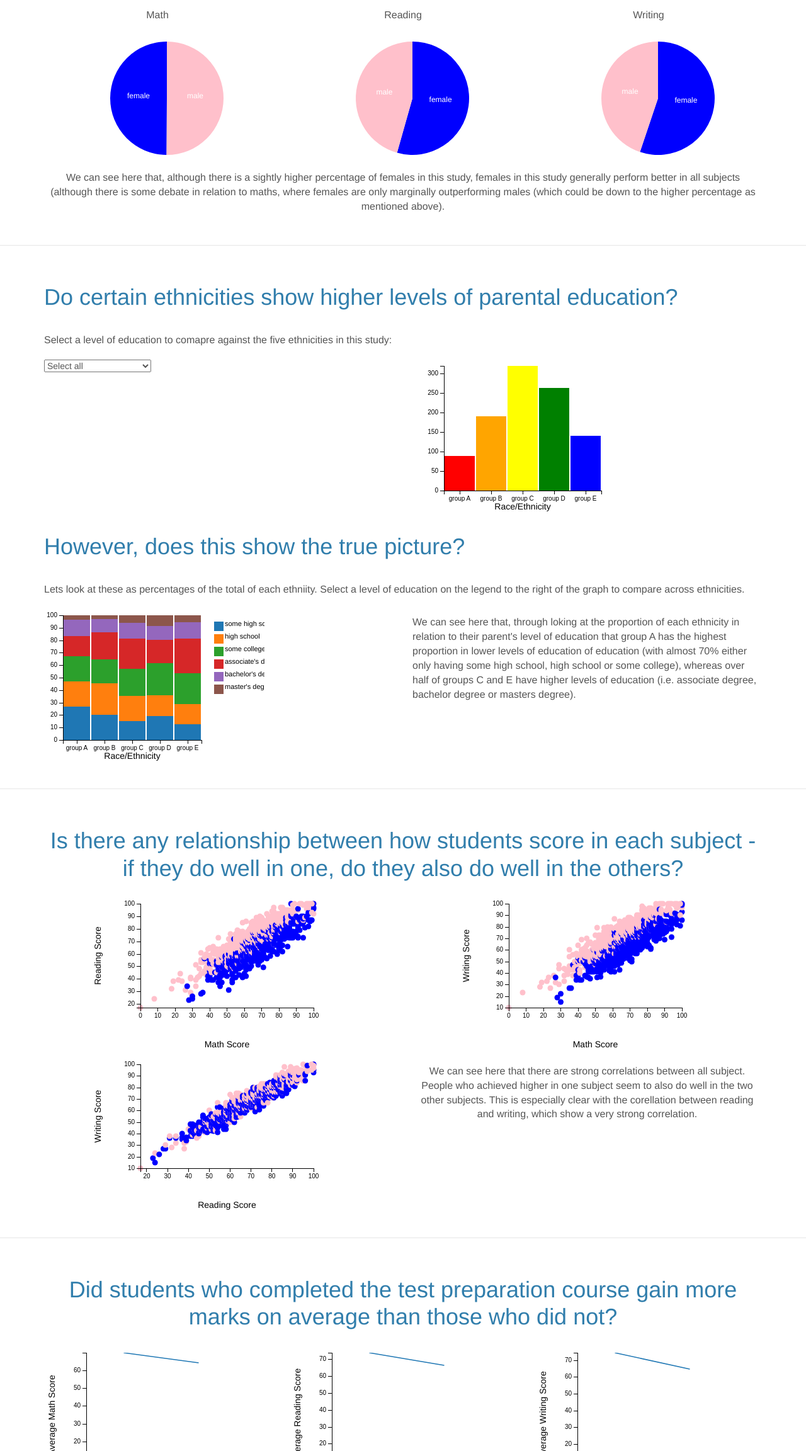
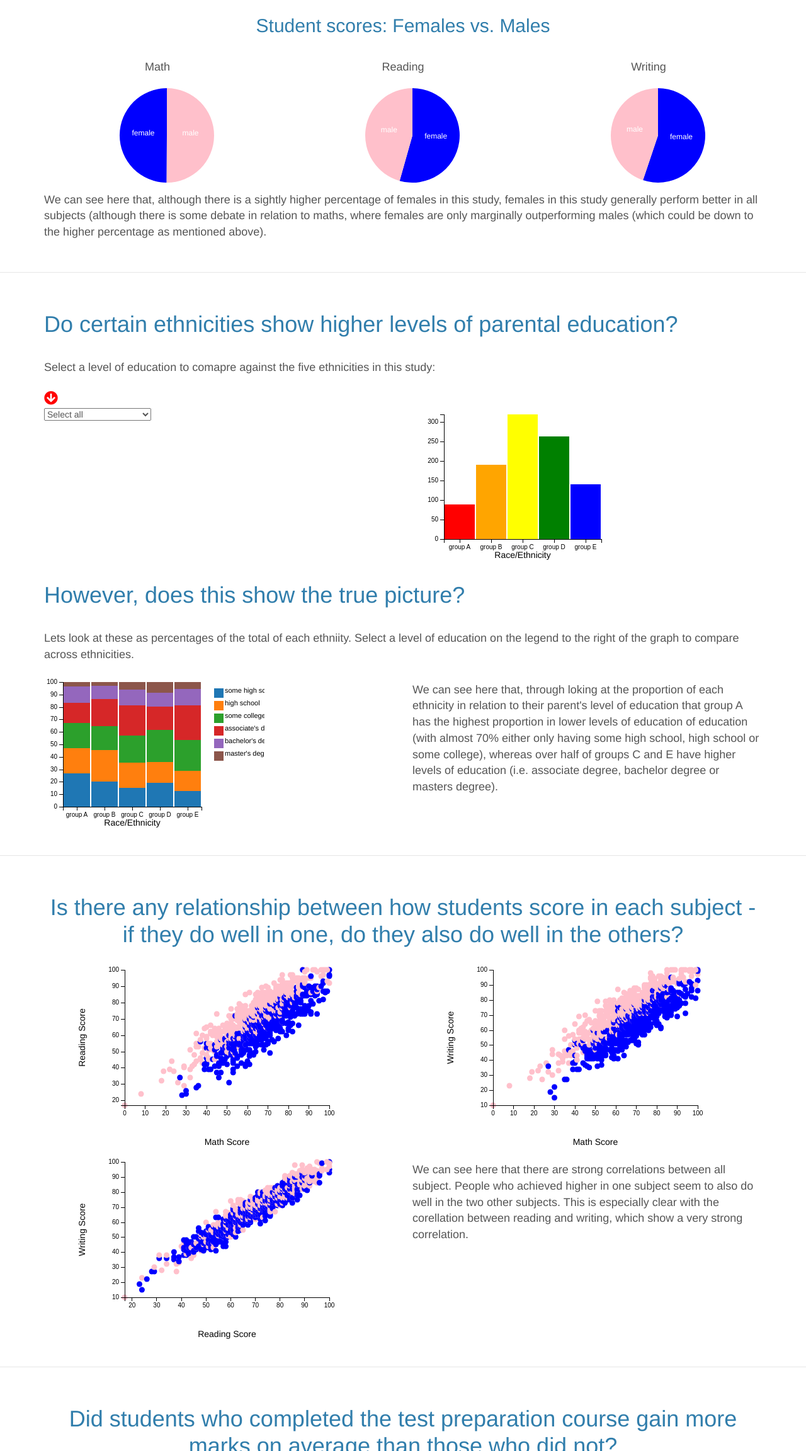
Before and after one commit to Code-Institute-Submissions/milestoneproject2, a plain HTML site: page index.html in a window 1280 px wide. Shown: the part 496-2800 px from the top of the page at 63% size. Drawn offline with Linux system fonts and the light colour scheme; animation ran at ten frames a second.

Commit message:
font awesome icon added and styling added

```diff
--- a/index.html
+++ b/index.html
@@ -9,7 +9,7 @@
 
   <link rel="stylesheet" href="static/css/bootstrap.min.css" type="text/css" />
   <link rel="stylesheet" href="static/css/dc.min.css" type="text/css" />
-  <link rel="stylesheet" type="text/css" href="https://maxcdn.bootstrapcdn.com/font-awesome/4.7.0/css/font-awesome.min.css">
+  <link rel="stylesheet" href="https://use.fontawesome.com/releases/v5.6.3/css/all.css" integrity="sha384-UHRtZLI+pbxtHCWp1t77Bi1L4ZtiqrqD80Kn4Z8NTSRyMA2Fd33n5dQ8lWUE00s/" crossorigin="anonymous">
   <link rel="stylesheet" href="static/css/style.css" type="text/css" />
 
 
@@ -26,7 +26,7 @@
   <nav class="navbar navbar-default">
     <div class="container-fluid">
       <div class="navbar-header">
-        <a class="navbar-brand" href="#" class="text-center">Educational factors - a sample...</a>
+        <a class="navbar-brand" href="#">Educational factors - a sample...</a>
       </div>
     </div>
   </nav>
@@ -37,6 +37,9 @@
       <div class="container">
 
         <div class="row">
+          <div class="col-xs-12 col-sm-12 text-center">
+            <h2 class="section-heading">Gender split for this sample:</h2>
+          </div>
           <div class="col-xs-12 col-sm-6 text-center">
             <p class="section-paragraph"><span id="female-number"></span> in the study are female.</p>
             <p class="section-paragraph"><span id="male-number"></span> in the study are male.</p>
@@ -81,7 +84,7 @@
               <div class="col-xs-12 text-center" id="gender-balance-writing" class="custom-chart"></div>
             </div>
           </div>
-          <div class="col-xs-6 col-sm-12 text-center">
+          <div class="col-xs-6 col-sm-12">
             <p class="section-paragraph">We can see here that, although there is a sightly higher percentage of females in this study,
             females in this study generally perform better in all subjects (although there is some debate in relation to maths, where females are only
             marginally outperforming males (which could be down to the higher percentage as mentioned above).</h2>
@@ -97,6 +100,7 @@
           <div class="col-xs-12 col-sm-12">
             <h1 class="section-heading">Do certain ethnicities show higher levels of parental education?</h1>
             <p class="section-paragraph">Select a level of education to comapre against the five ethnicities in this study:</p>
+            <span style="font-size: 22px; color: red;"><i class="fas fa-arrow-circle-down"></i></span>
           </div>
           <div class="col-xs-12 col-sm-6">
             <div id="parental_level_of_education-selector"></div>
@@ -136,7 +140,7 @@
           <div class="col-xs-12 col-sm-6 text-center" id="math_vs_reading_scores" class="custom-chart"></div>
           <div class="col-xs-12 col-sm-6 text-center" id="math_vs_writing_scores" class="custom-chart"></div>
           <div class="col-xs-12 col-sm-6 text-center" id="reading_vs_writing_scores" class="custom-chart"></div>
-          <div class="col-xs-12 col-sm-6 text-center" id="scatter-comments" class="custom-chart">
+          <div class="col-xs-12 col-sm-6">
             <p class="section-paragraph">We can see here that there are strong correlations between all subject. People who achieved higher in one subject seem to also do well in the two other subjects. This is especially clear with the corellation between reading and writing, which
               show a very strong correlation.</p>
           </div>
@@ -161,7 +165,7 @@
           <div class="col-xs-12 col-sm-6 col-md-4 text-center" id="math-test-chart" class="custom-chart"></div>
           <div class="col-xs-12 col-sm-6 col-md-4 text-center" id="reading-test-chart" class="custom-chart"></div>
           <div class="col-xs-12 col-sm-6 col-md-4 text-center" id="writing-test-chart" class="custom-chart"></div>
-          <div class="col-xs-12 col-sm-6 col-md-12 text-center" id="scatter-comments" class="custom-chart">
+          <div class="col-xs-12 col-sm-6 col-md-12">
             <p class="section-paragraph">We can see here that students who completed the test preparation course did marginally better in all subjects than those who did not complete the course.</p>
           </div>
         </div>
--- a/static/css/style.css
+++ b/static/css/style.css
@@ -18,6 +18,11 @@
 }
 
 .section-paragraph {
-	font-size: 16px;
+	font-size: 18px;
 	padding: 10px 0;
 }
+
+span .fas .fa-arrow-circle-down {
+	font-size: 22px;
+	color: red;
+}
--- a/static/js/graph.js
+++ b/static/js/graph.js
@@ -123,8 +123,8 @@ function show_test_scores_by_gender(ndx) {
     var writing_score_by_gender = genderDim.group().reduceSum(dc.pluck('writing_score'));
 
     dc.pieChart("#gender-balance-math")
-        .height(200)
-        .radius(90)
+        .height(150)
+        .radius(75)
         .transitionDuration(500)
         .colorAccessor(function(d) { return d.key[0]; })
         .colors(genderColors)
@@ -132,8 +132,8 @@ function show_test_scores_by_gender(ndx) {
         .group(math_score_by_gender)
 
     dc.pieChart("#gender-balance-reading")
-        .height(200)
-        .radius(90)
+        .height(150)
+        .radius(75)
         .transitionDuration(500)
         .colorAccessor(function(d) { return d.key[0]; })
         .colors(genderColors)
@@ -141,8 +141,8 @@ function show_test_scores_by_gender(ndx) {
         .group(reading_score_by_gender)
 
     dc.pieChart("#gender-balance-writing")
-        .height(200)
-        .radius(90)
+        .height(150)
+        .radius(75)
         .transitionDuration(500)
         .colorAccessor(function(d) { return d.key[0]; })
         .colors(genderColors)
@@ -263,8 +263,8 @@ function show_math_score_to_reading_score_correlation(ndx) {
     var maxMath = mathDim.top(1)[0].math_score;
 
     dc.scatterPlot("#math_vs_reading_scores")
-        .width(400)
-        .height(250)
+        .width(450)
+        .height(300)
         .x(d3.scale.linear().domain([minMath, maxMath]))
         .brushOn(false)
         .symbolSize(8)
@@ -299,8 +299,8 @@ function show_math_score_to_writing_score_correlation(ndx) {
     var maxMath = mathDim.top(1)[0].math_score;
 
     dc.scatterPlot("#math_vs_writing_scores")
-        .width(400)
-        .height(250)
+        .width(450)
+        .height(300)
         .x(d3.scale.linear().domain([minMath, maxMath]))
         .brushOn(false)
         .symbolSize(8)
@@ -335,8 +335,8 @@ function show_reading_score_to_writing_score_correlation(ndx) {
     var maxReading = readingDim.top(1)[0].reading_score;
 
     dc.scatterPlot("#reading_vs_writing_scores")
-        .width(400)
-        .height(250)
+        .width(450)
+        .height(300)
         .x(d3.scale.linear().domain([minReading, maxReading]))
         .brushOn(false)
         .symbolSize(8)
```
